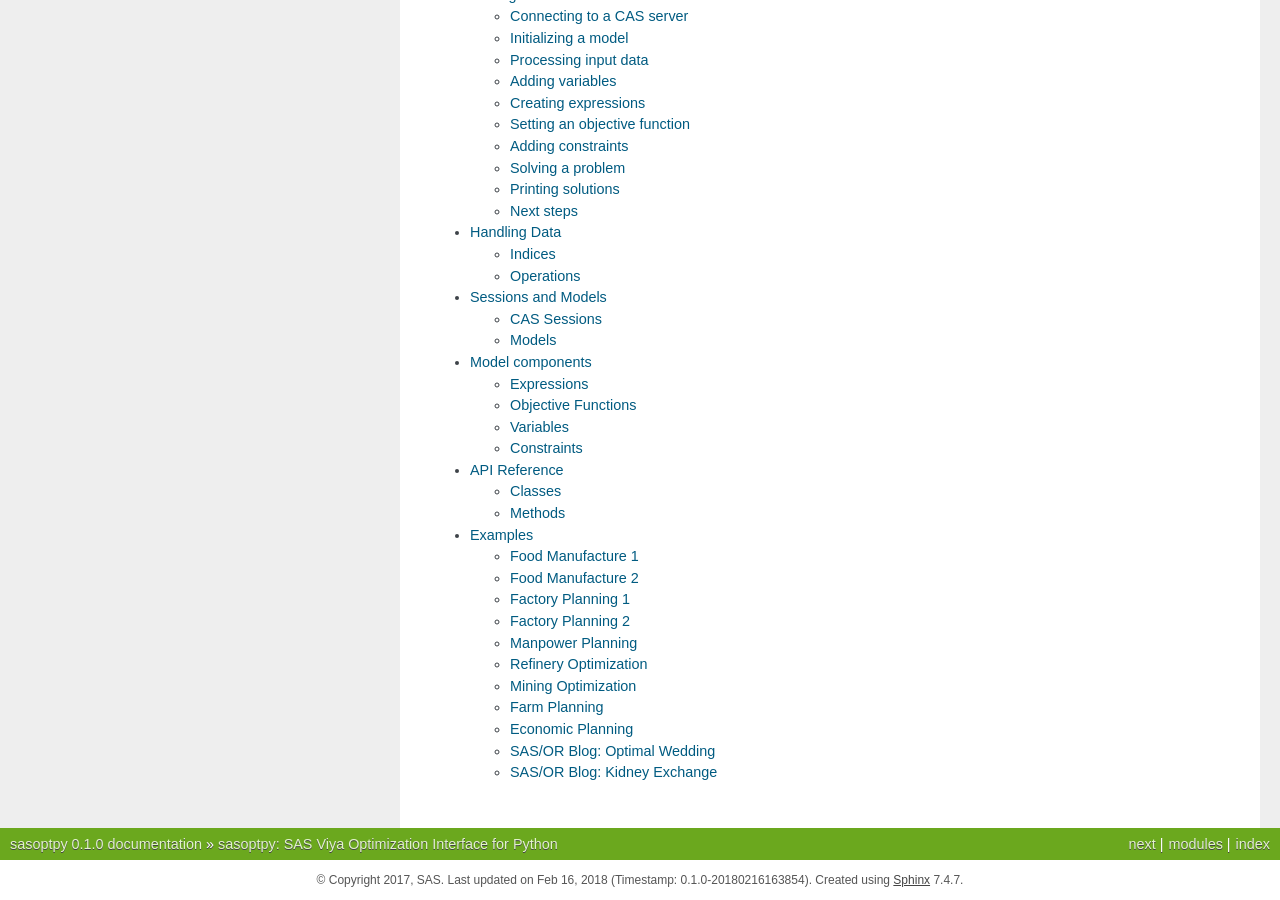
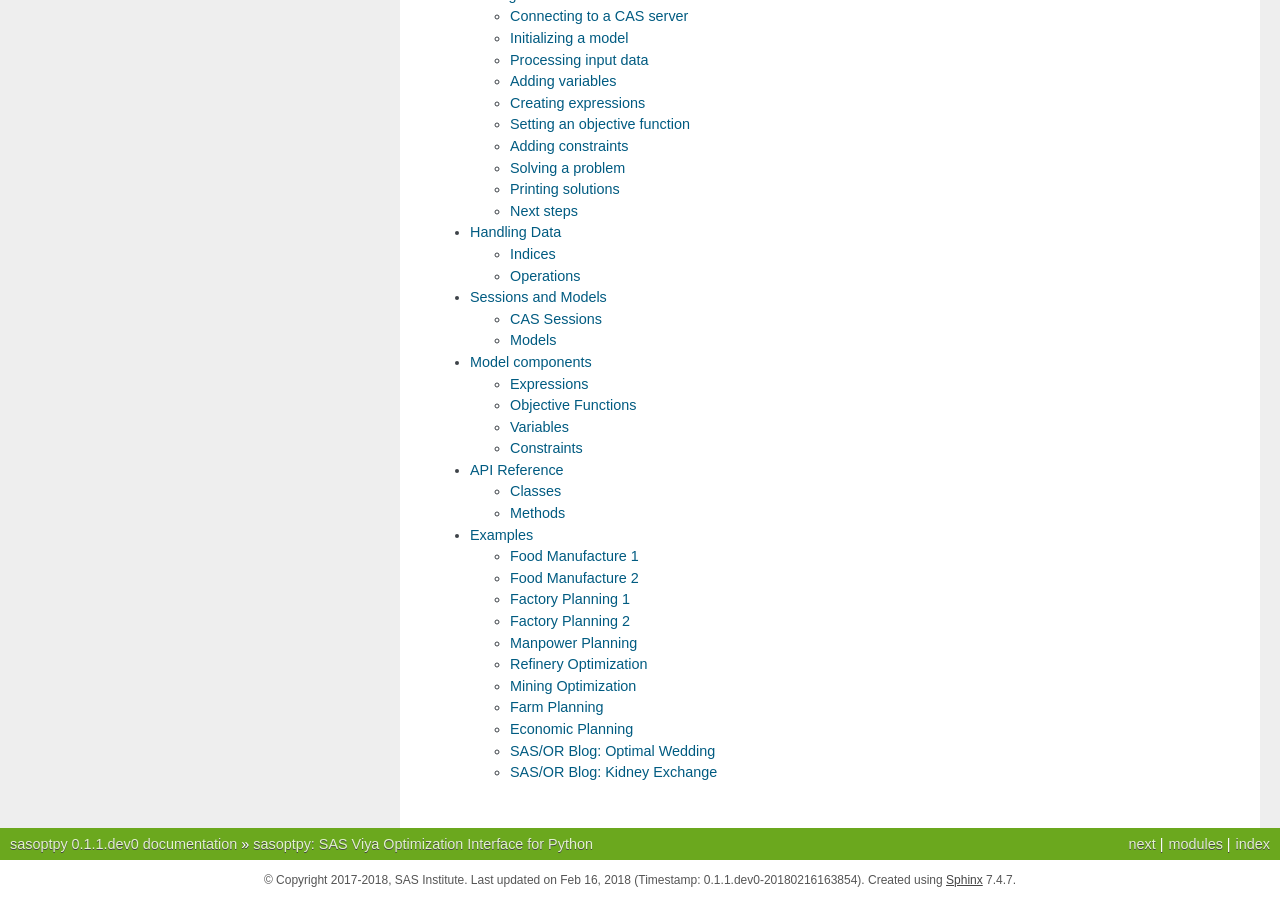
Before and after one commit to sassoftware/sasoptpy, a Sphinx documentation site: the page built from doc/index.rst, in a window 1280 px wide and 900 px high, scrolled down 578 px. Built offline with Sphinx 7.4.7, drawn with Linux system fonts in a browser that asks for light colours; formulas are drawn with MathJax 3; some of the changed text lies outside the part shown.

Commit message:
Doc changes

```diff
--- a/doc/conf.py
+++ b/doc/conf.py
@@ -59,17 +59,17 @@ master_doc = 'index'
 
 # General information about the project.
 project = 'sasoptpy'
-copyright = '2017, SAS'
-author = 'SAS (Sertalp B. Cay)'
+copyright = '2017-2018, SAS Institute'
+author = 'SAS Institute (Sertalp B. Cay)'
 
 # The version info for the project you're documenting, acts as replacement for
 # |version| and |release|, also used in various other places throughout the
 # built documents.
 #
 # The short X.Y version.
-version = '0.1.0'
+version = '0.1.1.dev0'
 # The full version, including alpha/beta/rc tags.
-release = '0.1.0'
+release = '0.1.1.dev0'
 
 # The language for content autogenerated by Sphinx. Refer to documentation
 # for a list of supported languages.
--- a/doc/index.rst
+++ b/doc/index.rst
@@ -3,7 +3,7 @@
 sasoptpy: SAS Viya Optimization Interface for Python
 ****************************************************
 
-`PDF Version <../latex/sasoptpy.pdf>`_
+`PDF Version <sasoptpy.pdf>`_
 
 .. module:: sasoptpy
 
```
Also changed, not shown: 1 other file.
